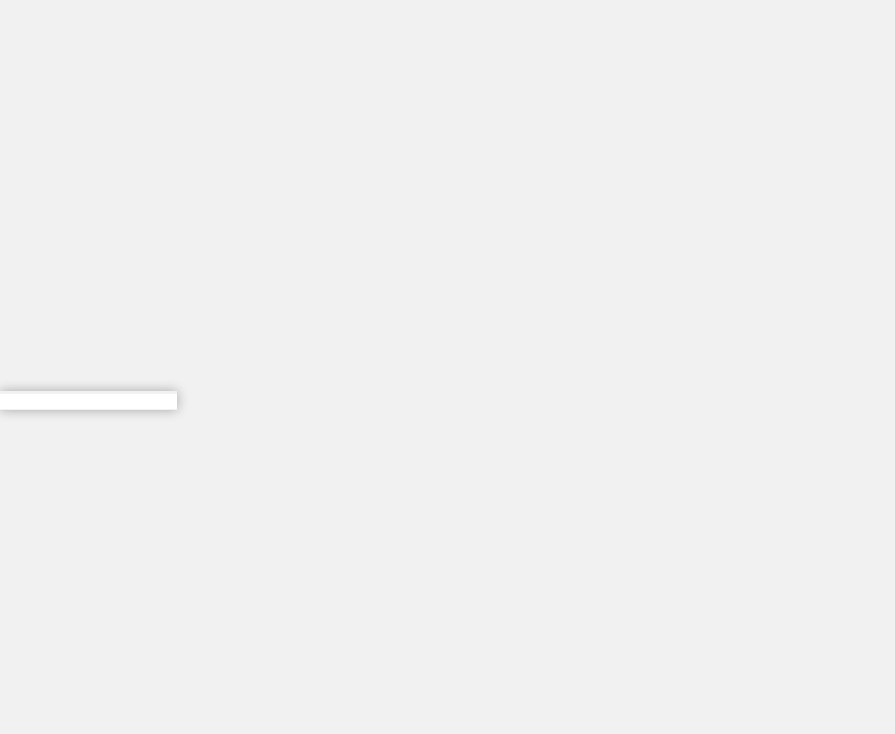
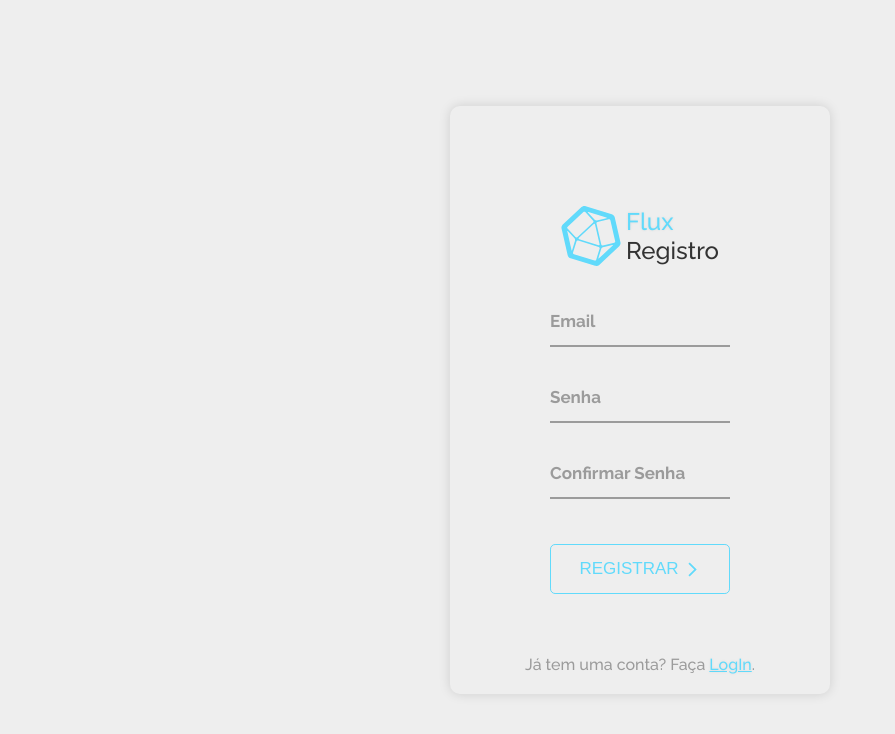
Before and after one commit to Luk4x/login-flux, a React (Vite) app: page / in a window 1280 px wide. Shown: the top 734 px of the page, without its empty margins (0-895 px from the left). Built offline with nearby package versions, Linux system fonts and the light colour scheme.

Commit message:
register page

```diff
--- a/index.html
+++ b/index.html
@@ -20,9 +20,9 @@
         <meta property="og:image" content="" />
         <meta property="og:title" content="LogIn Flux" />
         <link rel="preconnect" href="https://fonts.googleapis.com" />
-        <link rel="preconnect" href="https://fonts.gstatic.com" crossorigin="anonymous" />
+        <link rel="preconnect" href="https://fonts.gstatic.com" crossorigin />
         <link
-            href="https://fonts.googleapis.com/css2?family=Raleway:wght@300;400;500&display=swap"
+            href="https://fonts.googleapis.com/css2?family=Raleway:wght@300;400;500;700&display=swap"
             rel="stylesheet"
         />
         <title>LogIn Flux</title>
--- a/src/GlobalStyles.js
+++ b/src/GlobalStyles.js
@@ -4,7 +4,7 @@ export default createGlobalStyle`
     :root {
         font-family: 'Raleway', sans-serif;
         font-size: 16px;
-        font-weight: 400;
+        font-weight: 500;
         font-synthesis: none;
         text-rendering: optimizeLegibility;
         -webkit-font-smoothing: antialiased;
@@ -27,6 +27,6 @@ export default createGlobalStyle`
         min-width: 100vw;
         display: flex;
         place-items: center;
-        background: #f1f1f1;
+        background: #eee;
     }
 `;
--- /dev/null
+++ b/src/components/Button/index.jsx
@@ -0,0 +1,11 @@
+import { ButtonStyled } from './styles';
+import { MdOutlineArrowForwardIos } from 'react-icons/md';
+
+export default function Button({ title }) {
+    return (
+        <ButtonStyled type="submit">
+            {title}
+            <MdOutlineArrowForwardIos />
+        </ButtonStyled>
+    );
+}
--- /dev/null
+++ b/src/components/Button/styles.js
@@ -0,0 +1,60 @@
+import styled from 'styled-components';
+
+export const ButtonStyled = styled.button`
+    padding: 0.8em 1.7em;
+    background-color: transparent;
+    border-radius: 0.3em;
+    position: relative;
+    overflow: hidden;
+    cursor: pointer;
+    transition: 0.5s;
+    font-weight: 400;
+    font-size: 17px;
+    border: 1px solid #61dafb;
+    text-transform: uppercase;
+    color: #61dafb;
+    z-index: 1;
+    margin-top: 25px;
+    display: flex;
+    justify-content: center;
+    align-items: center;
+    gap: 5px;
+
+    &::before,
+    &::after {
+        content: '';
+        display: block;
+        width: 50px;
+        height: 50px;
+        transform: translate(-50%, -50%);
+        position: absolute;
+        border-radius: 50%;
+        z-index: -1;
+        background-color: #61dafb;
+        transition: 1s ease;
+    }
+
+    &::before {
+        top: -1em;
+        left: -1em;
+    }
+
+    &::after {
+        left: calc(100% + 1em);
+        top: calc(100% + 1em);
+    }
+
+    &:hover::before,
+    &:hover::after {
+        height: 410px;
+        width: 410px;
+    }
+
+    &:hover {
+        color: #333;
+    }
+
+    &:active {
+        filter: brightness(0.8);
+    }
+`;
--- a/src/components/Form/index.jsx
+++ b/src/components/Form/index.jsx
@@ -1,5 +1,17 @@
-import { FormStyled } from './styles';
+import { FormStyled, FormContainerStyled } from './styles';
+import { SiInfluxdb } from 'react-icons/si';
 
-export default function Form({ children }) {
-    return <FormStyled>{children}</FormStyled>;
+export default function Form({ children, formName }) {
+    return (
+        <FormStyled>
+            <FormContainerStyled>
+                <SiInfluxdb />
+                <div>
+                    <span>Flux</span>
+                    <span>{formName}</span>
+                </div>
+            </FormContainerStyled>
+            {children}
+        </FormStyled>
+    );
 }
--- a/src/components/Form/styles.js
+++ b/src/components/Form/styles.js
@@ -1,5 +1,40 @@
 import styled from 'styled-components';
 
 export const FormStyled = styled.form`
-    box-shadow: 0 0 12px #11111155;
+    box-shadow: 0 0 12px #11111122;
+    margin: 0 auto;
+    padding: 100px;
+    border-radius: 10px;
+    display: flex;
+    flex-direction: column;
+    justify-content: flex-start;
+    align-items: center;
+    position: relative;
 `;
+
+export const FormContainerStyled = styled.div`
+    display: flex;
+    justify-content: center;
+    align-items: center;
+    gap: 5px;
+    color: #333;
+    margin-bottom: 25px;
+
+    svg {
+        font-size: 60px;
+        color: #61dafb;
+    }
+
+    div {
+        display: flex;
+        flex-direction: column;
+        justify-content: center;
+        align-items: flex-start;
+        font-size: 24px;
+
+        span:nth-child(1) {
+            color: #61dafb;
+            text-shadow: 0 0 3px #00000015;
+        }
+    }
+`;
--- a/src/components/Input/index.jsx
+++ b/src/components/Input/index.jsx
@@ -1,5 +1,10 @@
-import { InputStyled } from './styles';
+import { InputContainerStyled, LabelStyled, InputStyled } from './styles';
 
-export default function Input() {
-    return <InputStyled />;
+export default function Input({ name, id }) {
+    return (
+        <InputContainerStyled>
+            <InputStyled type="text" placeholder={name} id={id} />
+            <LabelStyled for={id}>{name}</LabelStyled>
+        </InputContainerStyled>
+    );
 }
--- a/src/components/Input/styles.js
+++ b/src/components/Input/styles.js
@@ -1,5 +1,62 @@
 import styled from 'styled-components';
 
+export const InputContainerStyled = styled.div`
+    position: relative;
+    padding: 20px 0 0;
+    width: 100%;
+    max-width: 180px;
+    margin-bottom: 20px;
+`;
+
+export const LabelStyled = styled.label`
+    position: absolute;
+    top: 0;
+    display: block;
+    transition: 0.2s;
+    font-size: 17px;
+    color: #9b9b9b;
+    pointer-events: none;
+    font-weight: 700;
+`;
+
 export const InputStyled = styled.input`
-    color: blue;
+    width: 100%;
+    border-bottom: 2px solid #9b9b9b;
+    font-size: 17px;
+    color: #333;
+    font-weight: 300;
+    padding: 7px 0;
+    background: transparent;
+
+    &::placeholder {
+        color: transparent;
+    }
+
+    &:placeholder-shown ~ ${LabelStyled} {
+        font-size: 17px;
+        cursor: text;
+        top: 20px;
+    }
+
+    &:focus {
+        padding-bottom: 6px;
+        border-width: 3px;
+        border-image: linear-gradient(to right, #116399, #61dafb);
+        border-image-slice: 1;
+    }
+
+    &:focus ~ ${LabelStyled} {
+        position: absolute;
+        top: 0;
+        display: block;
+        transition: 0.2s;
+        font-size: 17px;
+        color: #61dafb;
+        text-shadow: 0 0 3px #00000015;
+    }
+
+    &:required,
+    &:invalid {
+        box-shadow: none;
+    }
 `;
--- a/src/pages/Register/index.jsx
+++ b/src/pages/Register/index.jsx
@@ -1,10 +1,19 @@
+import Button from '../../components/Button';
 import Form from '../../components/Form';
 import Input from '../../components/Input';
 
+import { PStyled } from './styles';
+
 export default function Register() {
     return (
-        <Form>
-            <Input />
+        <Form formName="Registro">
+            <Input name="Email" id="email" />
+            <Input name="Senha" id="password" />
+            <Input name="Confirmar Senha" id="passwordConfirmation" />
+            <Button title="Registrar" />
+            <PStyled>
+                Já tem uma conta? Faça <a href="#">LogIn</a>.
+            </PStyled>
         </Form>
     );
 }
--- a/src/pages/Register/styles.js
+++ b/src/pages/Register/styles.js
@@ -1 +1,13 @@
 import styled from 'styled-components';
+
+export const PStyled = styled.p`
+    position: absolute;
+    bottom: 20px;
+    color: #9b9b9b;
+
+    a {
+        color: #61dafb;
+        text-shadow: 0 0 3px #00000015;
+        text-decoration: underline;
+    }
+`;
```
